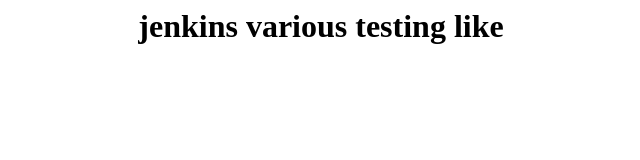
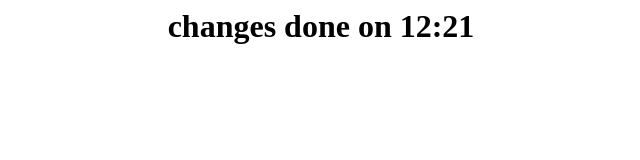
Before and after one commit to hari95kishore/jenkinscreations, a plain HTML site: page index.html in a window 1280 px wide. Shown: the whole page, without its empty margins (319-959 px from the left). Drawn offline with Linux system fonts and the light colour scheme.

Commit message:
update@1222_7jul2016

```diff
--- a/index.html
+++ b/index.html
@@ -1,9 +1,9 @@
 <html>
 <head>
-<title> final  jenkins checking !</title>
+<title> chnages done final  jenkins checking !</title>
 </head>
 <body>
-<center><h1> jenkins various testing like  </h1></center>
+<center><h1> changes done on 12:21  </h1></center>
 
 </body>
 </html>
```
